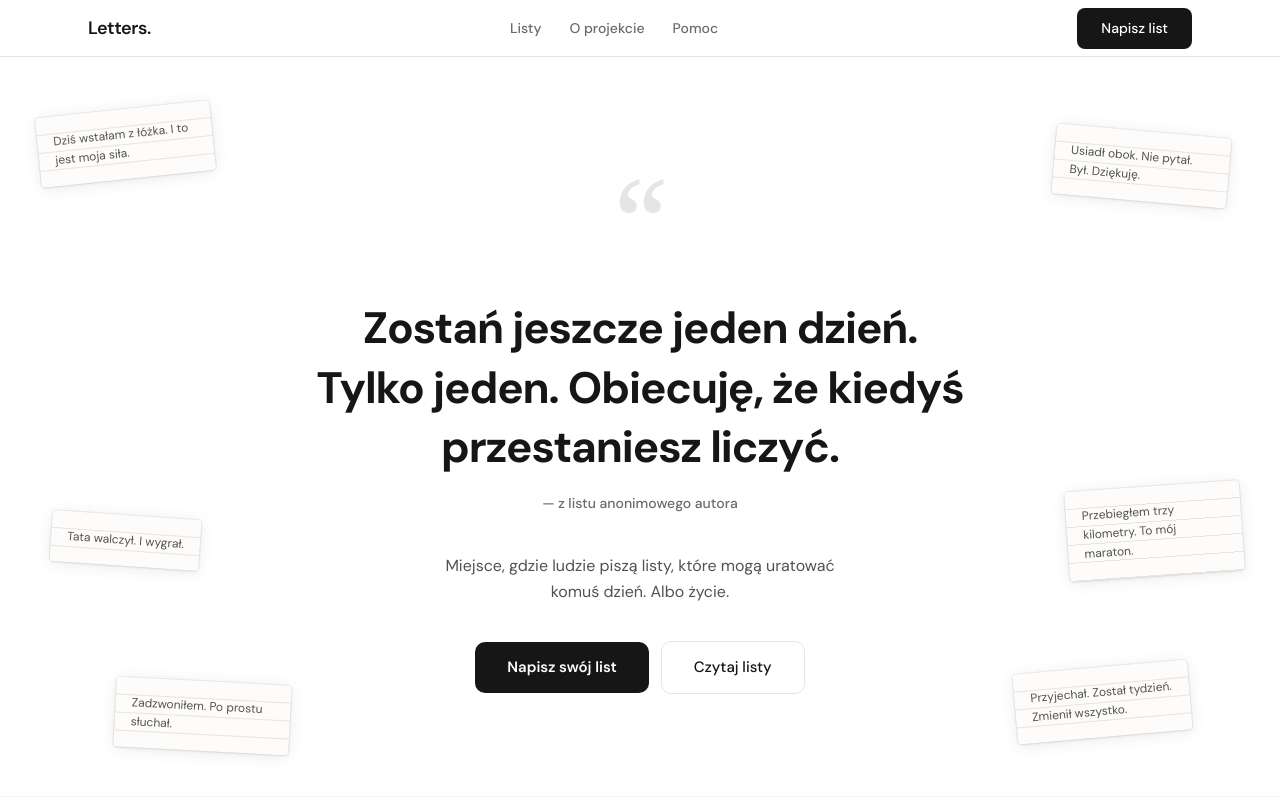
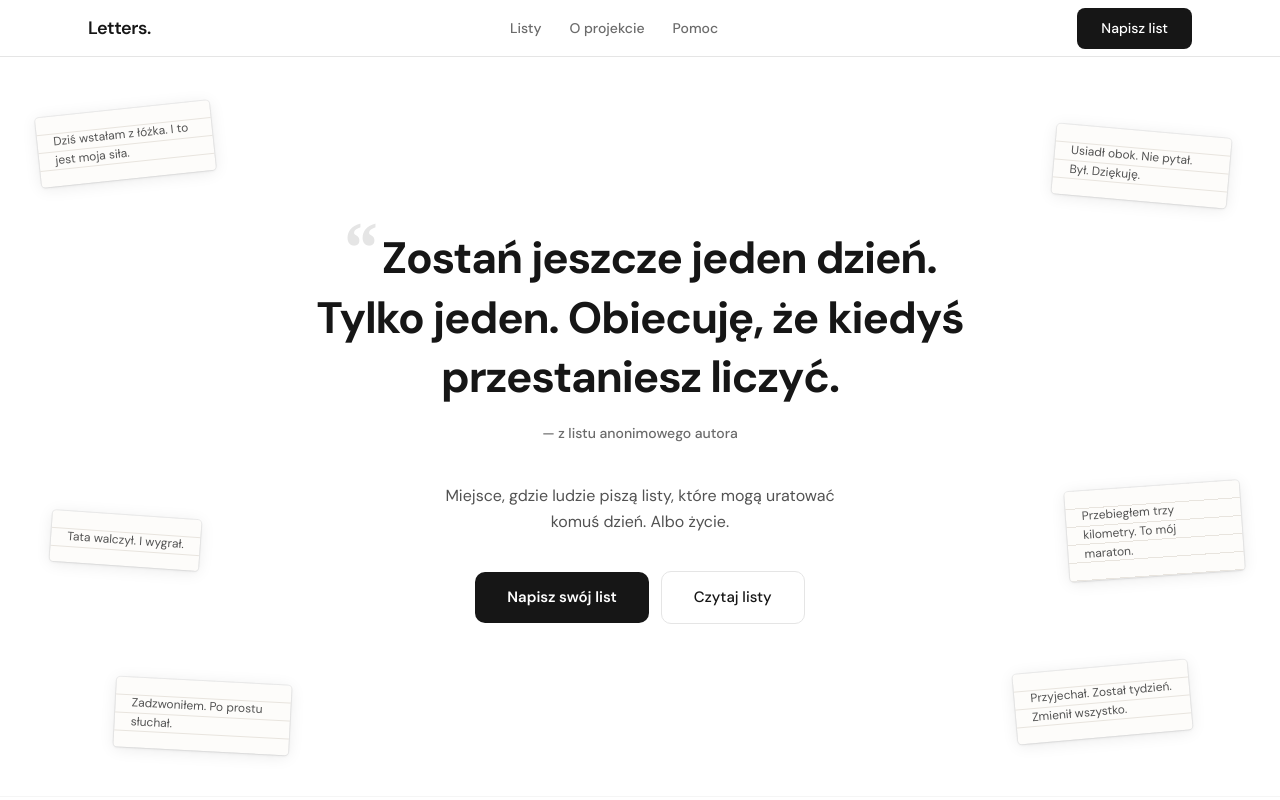
Before and after one commit to miloszzemla/letters, a Next.js app: page / in a window 1280 px wide. Shown: the top 800 px of the page. Built offline with nearby package versions, Linux system fonts and the light colour scheme.

Commit message:
fix: make quote mark inline and smaller, center hero content better

```diff
--- a/src/components/Hero.tsx
+++ b/src/components/Hero.tsx
@@ -59,17 +59,13 @@ export default function Hero({ onWriteClick }: HeroProps) {
 
       {/* Center content */}
       <div className="relative z-10 text-center max-w-[680px]">
-        {/* Big quote mark */}
-        <span
-          className="block mb-3 md:mb-5 leading-none text-[#E5E5E5] text-[72px] md:text-[120px]"
-          style={{ fontFamily: "Georgia, serif" }}
-          aria-hidden="true"
-        >
-          &ldquo;
-        </span>
-
         {/* Quote */}
         <h1 className="text-[26px] md:text-[44px] font-bold leading-[1.3] md:leading-[1.35] tracking-tight text-[#161616] mb-4">
+          <span
+            className="text-[#E5E5E5] text-[48px] md:text-[72px] leading-[0.5] align-top mr-1"
+            style={{ fontFamily: "Georgia, serif" }}
+            aria-hidden="true"
+          >&ldquo;</span>
           Zostań jeszcze jeden dzień.{" "}
           <span className="hidden md:inline"><br /></span>
           Tylko jeden. Obiecuję, że kiedyś{" "}
```
